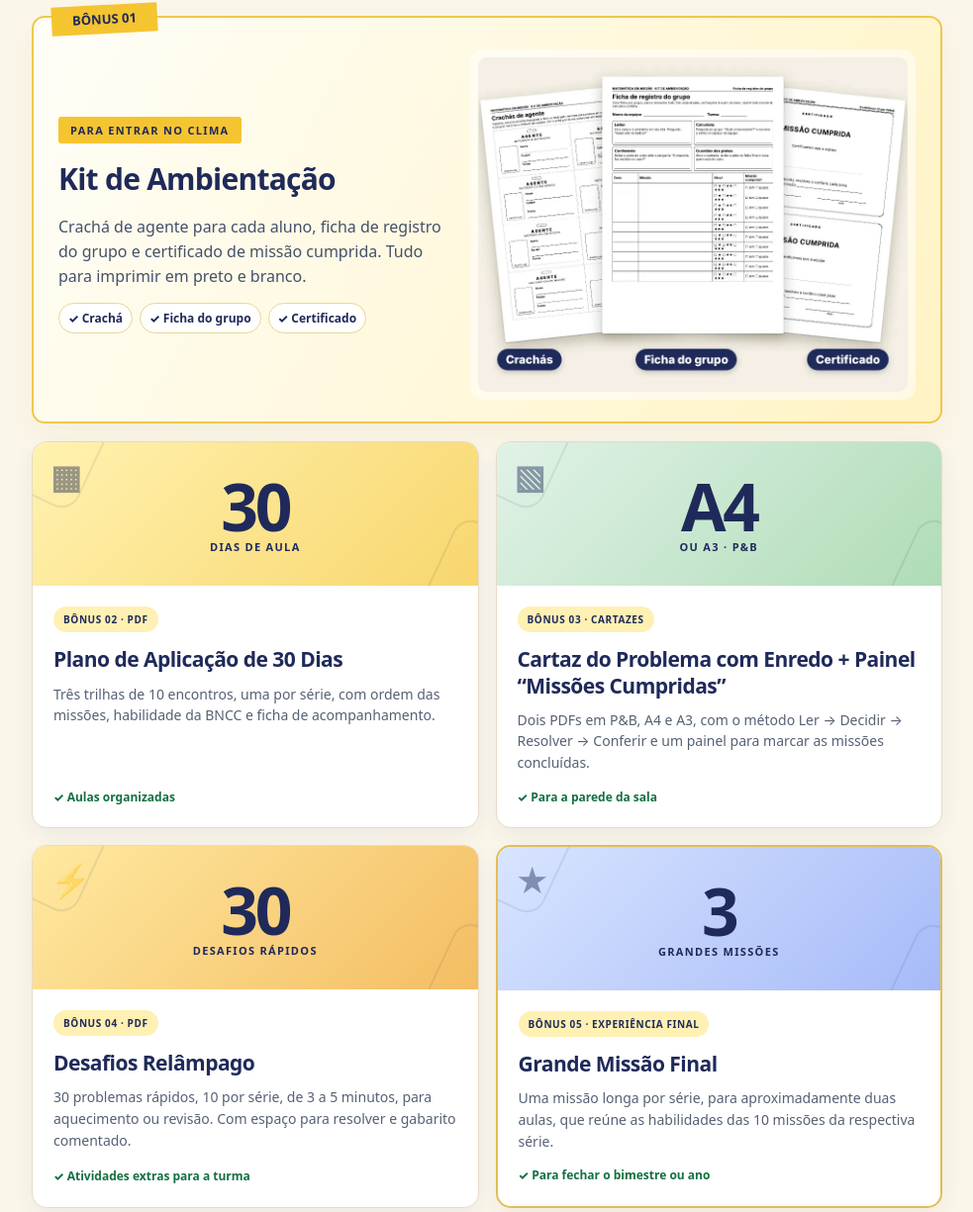
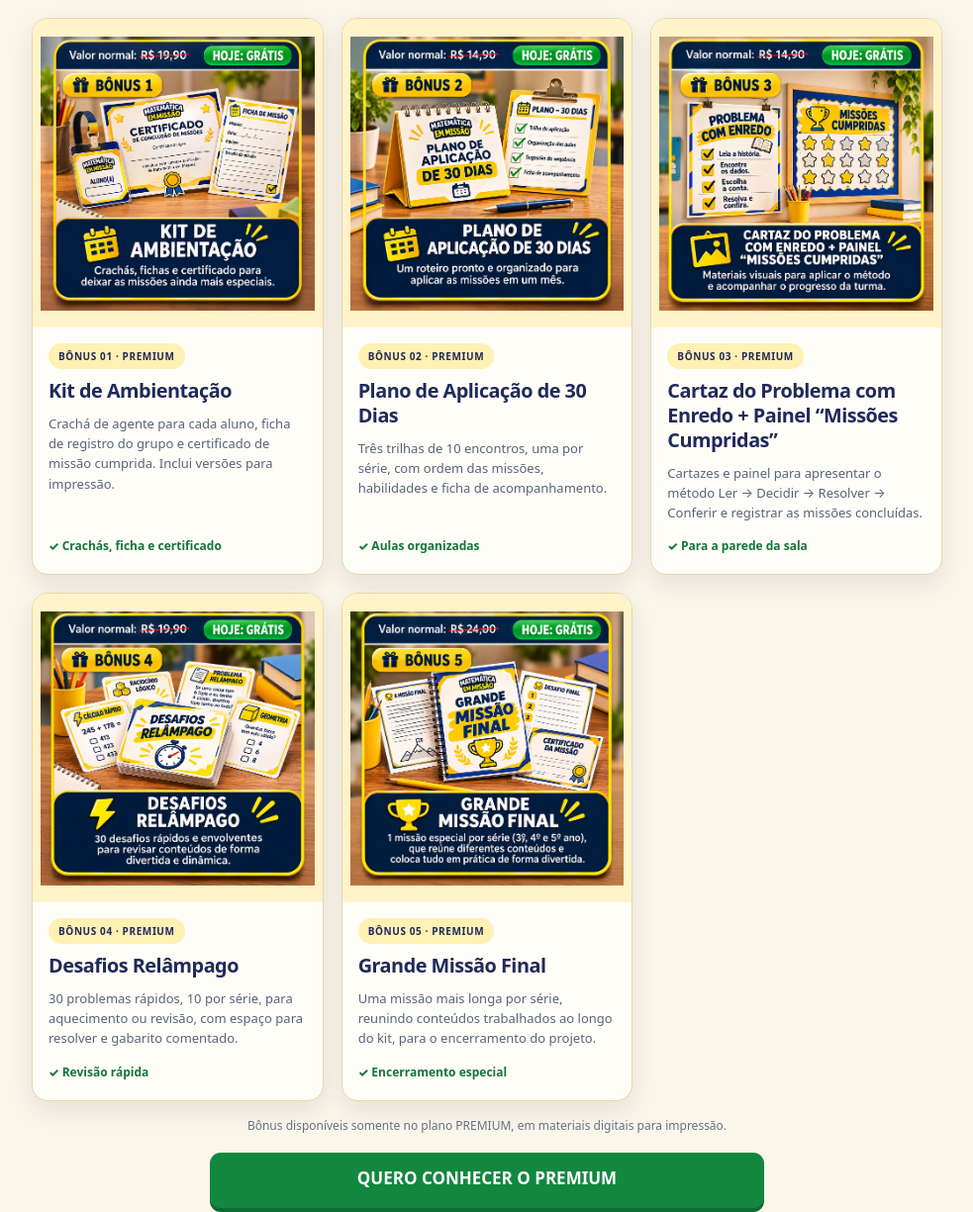
Before and after one commit to israelviitor/matematica-em-missao, a website: page index.html in a window 1280 px wide. Shown: the part 5546-6771 px from the top of the page at 99% size, without its empty margins (148-1131 px from the left). Drawn offline with Linux system fonts and the light colour scheme.

Commit message:
Publicar cards visuais dos cinco bônus Premium aprovados

```diff
--- a/index.html
+++ b/index.html
@@ -394,6 +394,21 @@
 .teacher-voices .tv-preview-label{font-size:11px;color:#6b7280;text-align:center;margin:12px 18px 0}
 @media(max-width:630px){.teacher-voices{padding:55px 0 60px}.teacher-voices .tv-heading{margin-bottom:25px}.teacher-voices .tv-track{gap:12px;padding:5px 12px 15px}.teacher-voices .tv-card{width:min(72vw,270px);height:500px}}
 @media(prefers-reduced-motion:reduce){.teacher-voices .tv-viewport{scroll-behavior:auto}}
+/* Nova apresentação visual dos cinco bônus — branch de testes */
+.bonus-visual-grid{display:grid;grid-template-columns:repeat(3,minmax(0,1fr));gap:18px;margin:24px auto 8px;align-items:stretch}
+.bonus-visual-card{border:1.5px solid #e8d7a3;border-radius:16px;background:#fffdf8;overflow:hidden;box-shadow:0 9px 24px rgba(31,42,90,.1);display:flex;flex-direction:column;min-width:0;transition:transform .2s ease,box-shadow .2s ease}
+.bonus-visual-card:hover{transform:translateY(-3px);box-shadow:0 16px 30px rgba(31,42,90,.15)}
+.bonus-visual-media{padding:8px;background:#fff3cb}
+.bonus-visual-media img{display:block;width:100%;height:auto;aspect-ratio:1/1.07;object-fit:contain;object-position:center;border-radius:9px}
+.bonus-visual-copy{display:flex;flex:1;flex-direction:column;align-items:flex-start;padding:16px 16px 19px;gap:10px}
+.bonus-visual-copy .bonus-label{font-size:10px}
+.bonus-visual-copy h3{font-size:clamp(17px,1.55vw,20px);line-height:1.25;color:#1f2a5a;margin:0}
+.bonus-visual-copy p{font-size:13px;line-height:1.55;color:#586478;margin:0 0 4px}
+.bonus-visual-copy .bonus-pill{margin-top:auto;font-size:12px;color:#12753b}
+@media(max-width:800px){.bonus-visual-grid{grid-template-columns:repeat(2,minmax(0,1fr));gap:13px}.bonus-visual-copy{padding:14px}}
+@media(max-width:520px){.bonus-visual-grid{grid-template-columns:1fr;max-width:390px;gap:17px}.bonus-visual-media{padding:9px}.bonus-visual-media img{aspect-ratio:auto;max-height:470px}.bonus-visual-copy{padding:16px 17px 20px}.bonus-visual-copy h3{font-size:20px}.bonus-visual-copy p{font-size:14px}}
+@media(prefers-reduced-motion:reduce){.bonus-visual-card{transition:none}}
+
 </style>
 </head>
 <body>
@@ -501,16 +516,28 @@
     <p class="formato emailnote">Tudo em PDF. Você recebe o acesso no e-mail assim que o pagamento é aprovado e pode imprimir para as suas turmas sempre que precisar.</p>
     <div class="bonus-collection" aria-label="Cinco bônus exclusivos do plano Premium">
   <div class="bonus-collection-head"><span class="eyebrow">EXCLUSIVOS DO PREMIUM</span><h3>5 bônus para transformar missões em aulas completas</h3><p>Da preparação à revisão final, tudo organizado para usar com a turma.</p></div>
-  <div class="bonus bonus-premium"><span class="ribbon">BÔNUS 01</span>
-    <div class="bonus-copy"><span class="eyebrow">PARA ENTRAR NO CLIMA</span><h3>Kit de Ambientação</h3><p>Crachá de agente para cada aluno, ficha de registro do grupo e certificado de missão cumprida. Tudo para imprimir em preto e branco.</p><div class="bonus-tags"><span>✓ Crachá</span><span>✓ Ficha do grupo</span><span>✓ Certificado</span></div></div>
-    <div class="bonus-art"><img src="img/bonus.webp" width="900" height="700" alt="Crachás, ficha do grupo e certificado de missão cumprida" loading="lazy" decoding="async"></div>
-  </div>
-  <div class="bonus-new-grid">
-    <article class="bonus-new-card"><div class="bonus-new-illustration" aria-hidden="true"><span class="bonus-icon">▦</span><span class="bonus-illustration-number">30</span><small>DIAS DE AULA</small></div><div class="bonus-new-content"><span class="bonus-label">BÔNUS 02 · PDF</span><h3>Plano de Aplicação de 30 Dias</h3><p>Três trilhas de 10 encontros, uma por série, com ordem das missões, habilidade da BNCC e ficha de acompanhamento.</p><span class="bonus-pill">✓ Aulas organizadas</span></div></article>
-    <article class="bonus-new-card"><div class="bonus-new-illustration challenges" aria-hidden="true"><span class="bonus-icon">▧</span><span class="bonus-illustration-number">A4</span><small>OU A3 · P&amp;B</small></div><div class="bonus-new-content"><span class="bonus-label">BÔNUS 03 · CARTAZES</span><h3>Cartaz do Problema com Enredo + Painel “Missões Cumpridas”</h3><p>Dois PDFs em P&amp;B, A4 e A3, com o método Ler → Decidir → Resolver → Conferir e um painel para marcar as missões concluídas.</p><span class="bonus-pill">✓ Para a parede da sala</span></div></article>
-    <article class="bonus-new-card"><div class="bonus-new-illustration relampagos" aria-hidden="true"><span class="bonus-icon">⚡</span><span class="bonus-illustration-number">30</span><small>DESAFIOS RÁPIDOS</small></div><div class="bonus-new-content"><span class="bonus-label">BÔNUS 04 · PDF</span><h3>Desafios Relâmpago</h3><p>30 problemas rápidos, 10 por série, de 3 a 5 minutos, para aquecimento ou revisão. Com espaço para resolver e gabarito comentado.</p><span class="bonus-pill">✓ Atividades extras para a turma</span></div></article>
-    <article class="bonus-new-card bonus-final"><div class="bonus-new-illustration finais" aria-hidden="true"><span class="bonus-icon">★</span><span class="bonus-illustration-number">3</span><small>GRANDES MISSÕES</small></div><div class="bonus-new-content"><span class="bonus-label">BÔNUS 05 · EXPERIÊNCIA FINAL</span><h3>Grande Missão Final</h3><p>Uma missão longa por série, para aproximadamente duas aulas, que reúne as habilidades das 10 missões da respectiva série.</p><span class="bonus-pill">✓ Para fechar o bimestre ou ano</span></div></article>
-  </div>
+  <div class="bonus-visual-grid">
+<article class="bonus-visual-card">
+ <div class="bonus-visual-media"><img src="img/bonus-novo-01.webp" alt="Apresentação visual do Kit de Ambientação" loading="lazy" decoding="async"></div>
+ <div class="bonus-visual-copy"><span class="bonus-label">BÔNUS 01 · PREMIUM</span><h3>Kit de Ambientação</h3><p>Crachá de agente para cada aluno, ficha de registro do grupo e certificado de missão cumprida. Inclui versões para impressão.</p><span class="bonus-pill">✓ Crachás, ficha e certificado</span></div>
+ </article>
+<article class="bonus-visual-card">
+ <div class="bonus-visual-media"><img src="img/bonus-novo-02.webp" alt="Apresentação visual do Plano de Aplicação de 30 Dias" loading="lazy" decoding="async"></div>
+ <div class="bonus-visual-copy"><span class="bonus-label">BÔNUS 02 · PREMIUM</span><h3>Plano de Aplicação de 30 Dias</h3><p>Três trilhas de 10 encontros, uma por série, com ordem das missões, habilidades e ficha de acompanhamento.</p><span class="bonus-pill">✓ Aulas organizadas</span></div>
+ </article>
+<article class="bonus-visual-card">
+ <div class="bonus-visual-media"><img src="img/bonus-novo-03.webp" alt="Apresentação visual do Cartaz do Problema com Enredo + Painel “Missões Cumpridas”" loading="lazy" decoding="async"></div>
+ <div class="bonus-visual-copy"><span class="bonus-label">BÔNUS 03 · PREMIUM</span><h3>Cartaz do Problema com Enredo + Painel “Missões Cumpridas”</h3><p>Cartazes e painel para apresentar o método Ler → Decidir → Resolver → Conferir e registrar as missões concluídas.</p><span class="bonus-pill">✓ Para a parede da sala</span></div>
+ </article>
+<article class="bonus-visual-card">
+ <div class="bonus-visual-media"><img src="img/bonus-novo-04.webp" alt="Apresentação visual do Desafios Relâmpago" loading="lazy" decoding="async"></div>
+ <div class="bonus-visual-copy"><span class="bonus-label">BÔNUS 04 · PREMIUM</span><h3>Desafios Relâmpago</h3><p>30 problemas rápidos, 10 por série, para aquecimento ou revisão, com espaço para resolver e gabarito comentado.</p><span class="bonus-pill">✓ Revisão rápida</span></div>
+ </article>
+<article class="bonus-visual-card">
+ <div class="bonus-visual-media"><img src="img/bonus-novo-05.webp" alt="Apresentação visual do Grande Missão Final" loading="lazy" decoding="async"></div>
+ <div class="bonus-visual-copy"><span class="bonus-label">BÔNUS 05 · PREMIUM</span><h3>Grande Missão Final</h3><p>Uma missão mais longa por série, reunindo conteúdos trabalhados ao longo do kit, para o encerramento do projeto.</p><span class="bonus-pill">✓ Encerramento especial</span></div>
+ </article>
+</div>
   <p class="bonus-delivery-note">Bônus disponíveis somente no plano PREMIUM, em materiais digitais para impressão.</p>
 </div>
 <a class="btn checkout" href="#oferta">QUERO CONHECER O PREMIUM</a>
```
